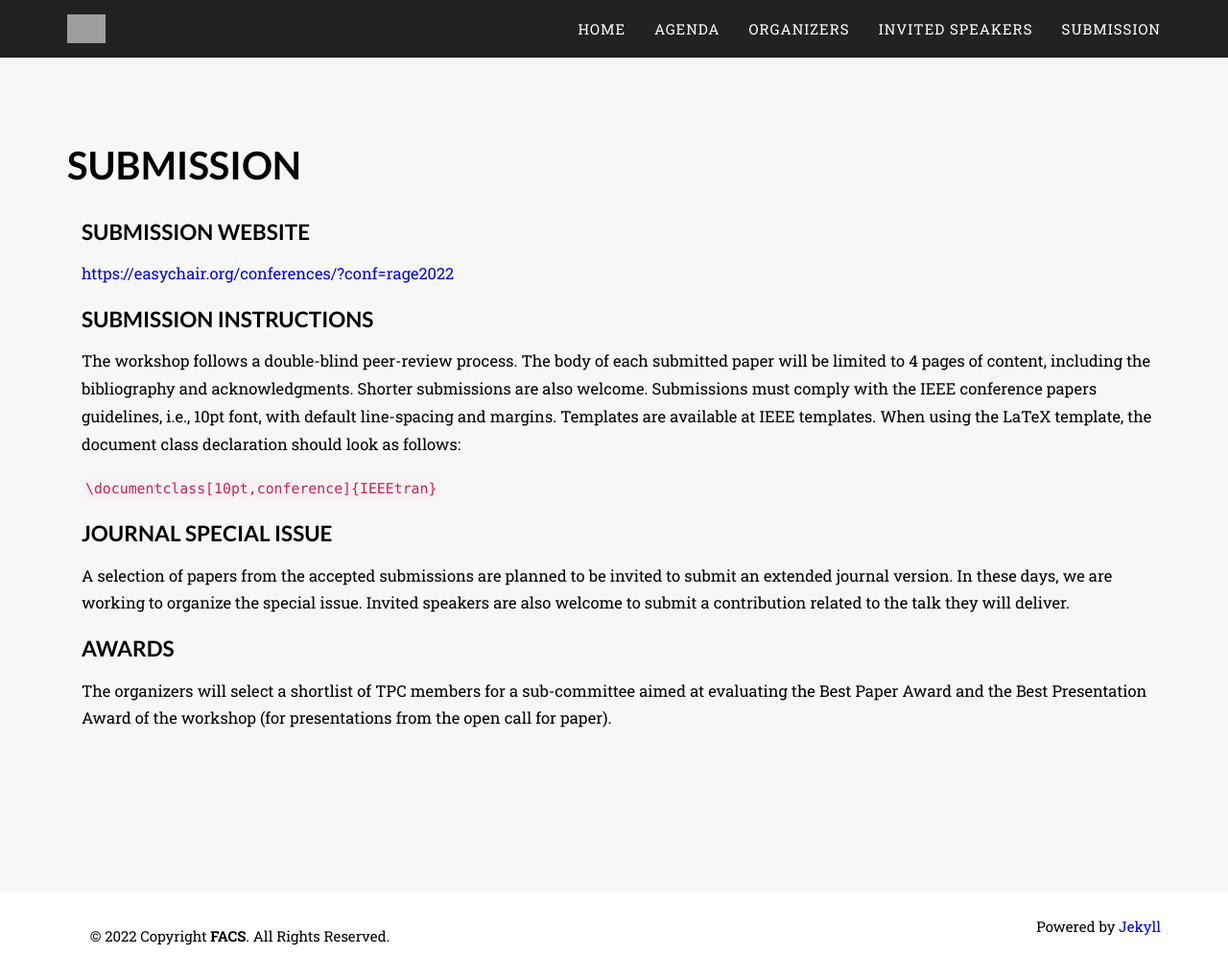
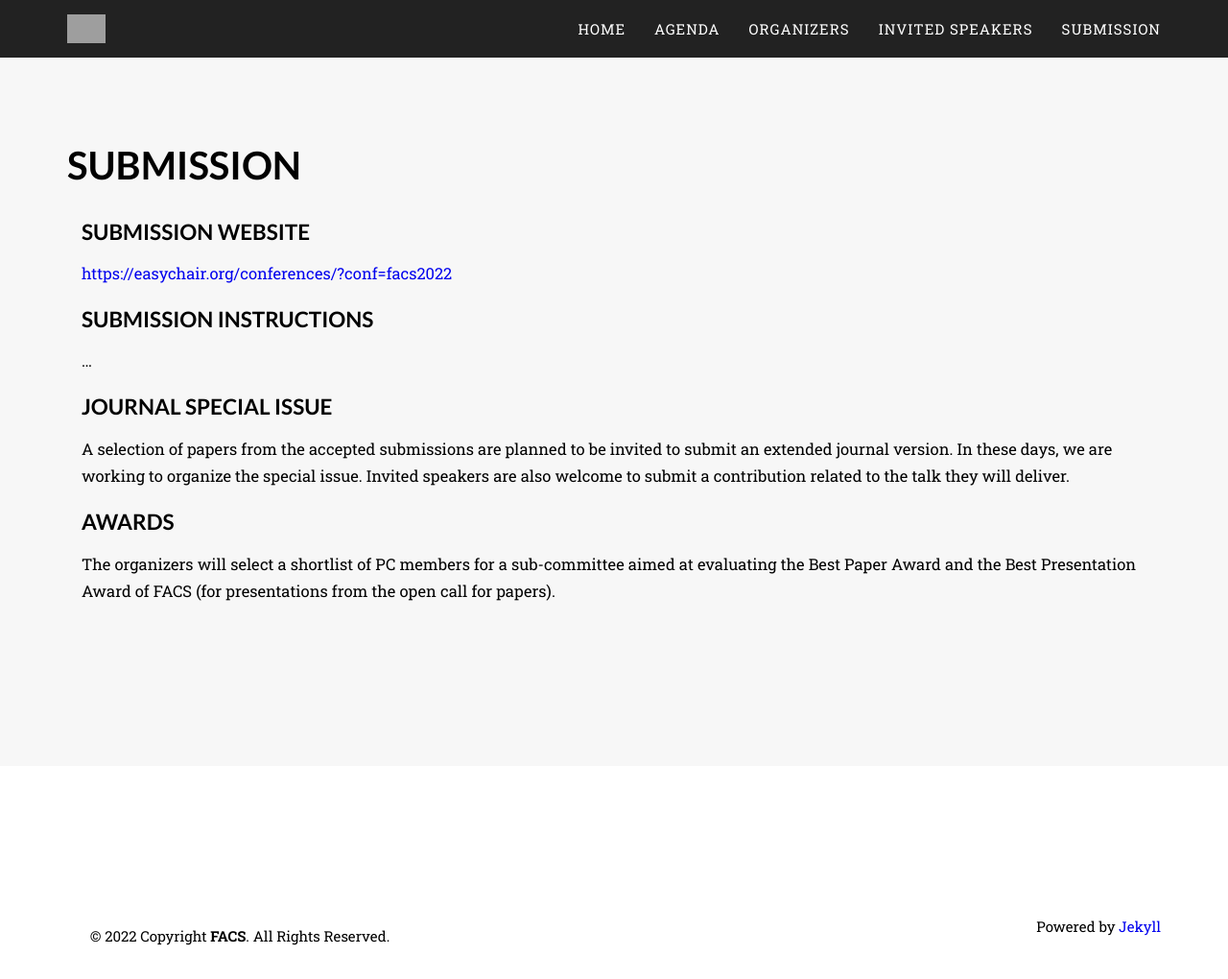
Before and after one commit to joseproenca/jekyll-experiment, a Jekyll site: the page built from submission.markdown, in a window 1280 px wide and 1020 px high. Shown: the whole window at 96% size. Built offline with Jekyll 4.4.1, drawn with Linux system fonts in a browser that asks for light colours; some web fonts are replaced; grey boxes are pictures that could not be loaded.

Commit message:
facs link

````diff
--- a/submission.markdown
+++ b/submission.markdown
@@ -5,17 +5,14 @@ permalink: /submission/
 ---
 ## Submission website
 
-[https://easychair.org/conferences/?conf=rage2022](https://easychair.org/conferences/?conf=rage2022)
+[https://easychair.org/conferences/?conf=facs2022](https://easychair.org/conferences/?conf=facs2022)
 
 ## Submission Instructions
 
-The workshop follows a double-blind peer-review process. The body of each submitted paper will be limited to 4 pages of content, including the bibliography and acknowledgments. Shorter submissions are also welcome. Submissions must comply with the IEEE conference papers guidelines, i.e., 10pt font, with default line-spacing and margins. Templates are available at IEEE templates.
-When using the LaTeX template, the document class declaration should look as follows:
-
-```\documentclass[10pt,conference]{IEEEtran}```
+...
 
 ## Journal Special Issue
 A selection of papers from the accepted submissions are planned to be invited to submit an extended journal version. In these days, we are working to organize the special issue. Invited speakers are also welcome to submit a contribution related to the talk they will deliver.
 
 ## Awards
-The organizers will select a shortlist of TPC members for a sub-committee aimed at evaluating the Best Paper Award and the Best Presentation Award of the workshop (for presentations from the open call for paper).
+The organizers will select a shortlist of PC members for a sub-committee aimed at evaluating the Best Paper Award and the Best Presentation Award of FACS (for presentations from the open call for papers).
````
